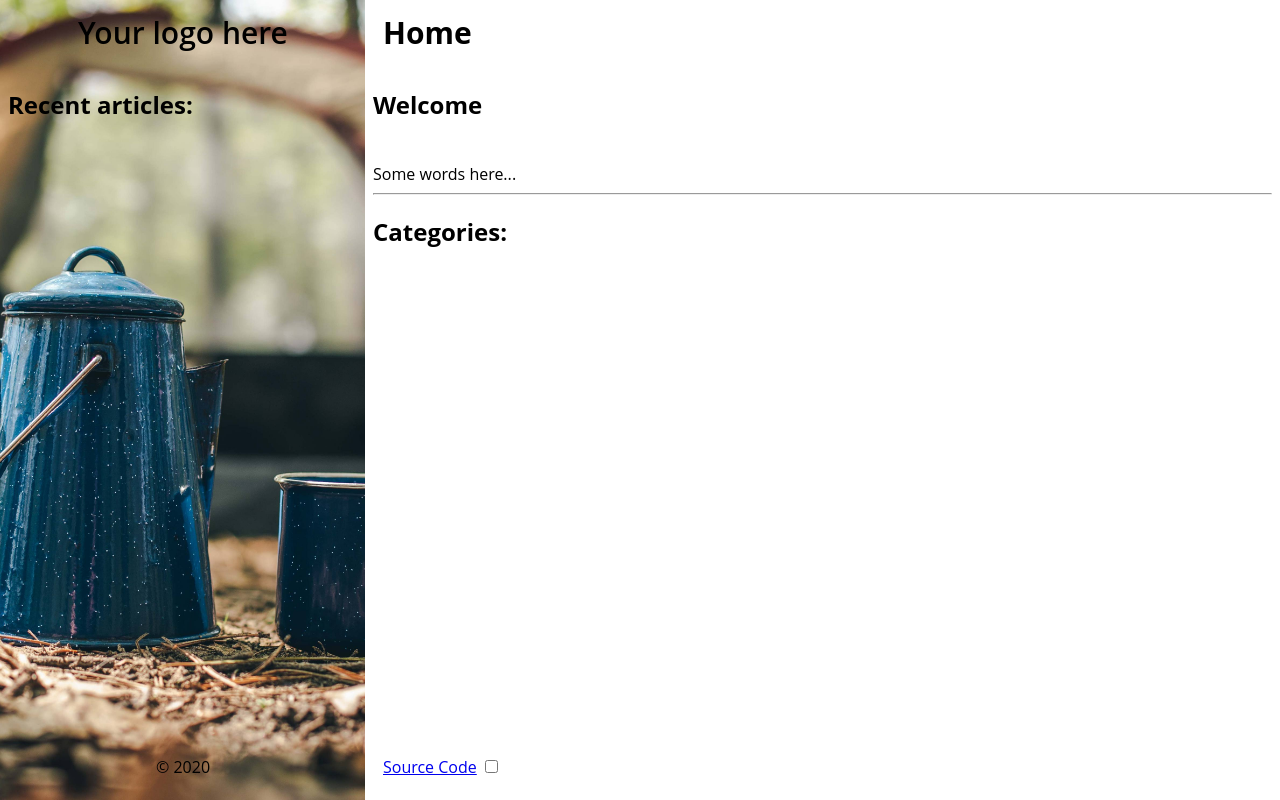
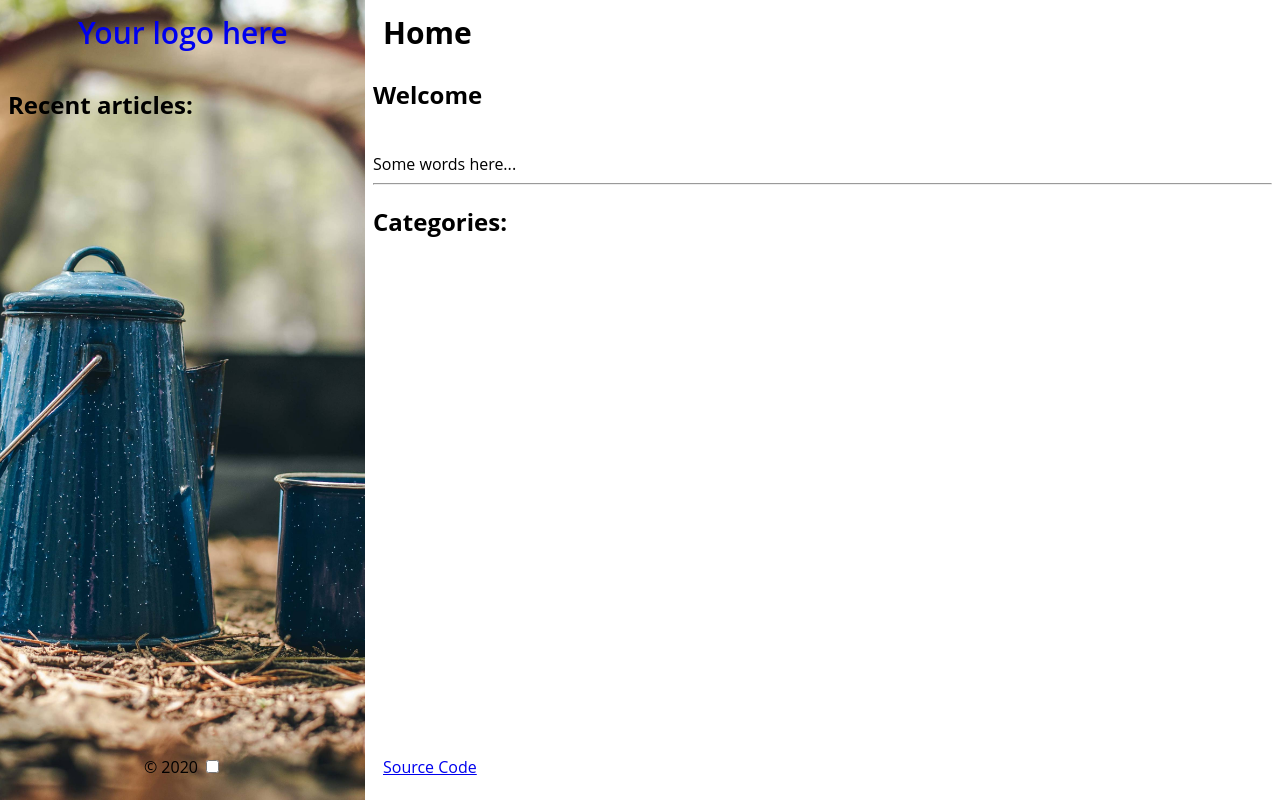
Before and after one commit to htdutchy/markdown-blog, a Django app: page / in a window 1280 px wide. Run offline with Django 3.2, Linux system fonts and the light colour scheme; data that the repository does not hold is empty; style sheets or scripts are compiled from the project's sources.

Commit message:
#5 fixed mobile styling

```diff
--- a/frontend/templates/base.html
+++ b/frontend/templates/base.html
@@ -5,16 +5,13 @@
 <head>
     <meta charset="UTF-8">
     <title>{{meta_title}}</title>
-    <link rel="stylesheet" type="text/css" href="{% static 'dist/main.css' %}?cb=1581109985869">
+    <link rel="stylesheet" type="text/css" href="{% static 'dist/main.css' %}">
     <link rel="stylesheet" type="text/css" href="{% static 'vendor/fontawesome/css/all.min.css' %}">
 </head>
 <body>
 <div class="container">
-    <div class="sidebar">
-        <a class="sidebar-logo" href="/"><span>Your logo here</span></a>
-        {% block sidebar %}
-            Templating error
-        {% endblock %}
+    <div class="logo">
+        <a class="logo-content" href="/"><span>Your logo here</span></a>
     </div>
     <div class="main">
         <div class="heading">{% block header_title %}<h1>{{ header_title }}</h1>{% endblock %}</div>
@@ -24,24 +21,29 @@
             {% endblock %}
         </div>
     </div>
+    <div class="sidebar">
+        {% block sidebar %}
+            Templating error
+        {% endblock %}
+    </div>
+    <div class="main-footer">
+        <span>
+            <a href="https://gitlab.com/htdutchy/markdown-blog" target="_blank">Source Code</a>
+        </span>
+    </div>
     <div class="sidebar-footer">
-        &copy; {% now "Y" %}
-    </div>
-    <div class="footer">
-        <p>
-            <a href="https://gitlab.com/htdutchy/markdown-blog" target="_blank">Source Code</a>
-        </p>
-        <p class="darkmode-switch">
+        <span>&copy; {% now "Y" %}</span>
+        <span class="darkmode-switch">
             <label id="darkmode-switch-label" class="darkmode-switch" for="darkmode-switch">
                 <input type="checkbox" id="darkmode-switch">
                 <span class="darkmode-slider"></span>
             </label>
-        </p>
+        </span>
     </div>
 </div>
 <div class="background">
     <img src="{% static 'default.jpg' %}" alt="Background Image"/>
 </div>
 </body>
-<script src="{% static 'dist/main.js' %}?cb=1581109985869"></script>
+<script src="{% static 'dist/main.js' %}"></script>
 </html>
--- a/src/sass/_variables.sass
+++ b/src/sass/_variables.sass
@@ -1,3 +1,6 @@
+// Alt media query
+$alt-media: only screen and (max-width: 900px), only screen and (orientation: portrait), only screen and (max-device-width: 767px)
+
 //// Solarized color scheme
 // Dark background tones
 $base03:    #002b36
@@ -7,14 +10,16 @@ $base02-trans: rgba(7, 54, 66, 0.75)
 // Dark content tones
 $base01:    #586e75
 $base00:    #657b83
-// Light content tones
-$base1:     #93a1a1
-$base0:     #839496
+
 // Light background tones
 $base3:     #fdf6e3
 $base3-trans:  rgba(253, 246, 227, 0.6)
 $base2:     #eee8d5
 $base2-trans:  rgba(238, 232, 213, 0.6)
+// Light content tones
+$base1:     #93a1a1
+$base0:     #839496
+
 // Accent colors
 $yellow:    #b58900
 $orange:    #cb4b16
@@ -26,21 +31,21 @@ $cyan:      #2aa198
 $green:     #859900
 ////
 
-//    SOLARIZED HEX     16/8 TERMCOL  XTERM/HEX   L*A*B      RGB         HSB
-//    --------- ------- ---- -------  ----------- ---------- ----------- -----------
-//    base03    #002b36  8/4 brblack  234 #1c1c1c 15 -12 -12   0  43  54 193 100  21
-//    base02    #073642  0/4 black    235 #262626 20 -12 -12   7  54  66 192  90  26
-//    base01    #586e75 10/7 brgreen  240 #585858 45 -07 -07  88 110 117 194  25  46
-//    base00    #657b83 11/7 bryellow 241 #626262 50 -07 -07 101 123 131 195  23  51
-//    base0     #839496 12/6 brblue   244 #808080 60 -06 -03 131 148 150 186  13  59
-//    base1     #93a1a1 14/4 brcyan   245 #8a8a8a 65 -05 -02 147 161 161 180   9  63
-//    base2     #eee8d5  7/7 white    254 #e4e4e4 92 -00  10 238 232 213  44  11  93
-//    base3     #fdf6e3 15/7 brwhite  230 #ffffd7 97  00  10 253 246 227  44  10  99
-//    yellow    #b58900  3/3 yellow   136 #af8700 60  10  65 181 137   0  45 100  71
-//    orange    #cb4b16  9/3 brred    166 #d75f00 50  50  55 203  75  22  18  89  80
-//    red       #dc322f  1/1 red      160 #d70000 50  65  45 220  50  47   1  79  86
-//    magenta   #d33682  5/5 magenta  125 #af005f 50  65 -05 211  54 130 331  74  83
-//    violet    #6c71c4 13/5 brmagenta 61 #5f5faf 50  15 -45 108 113 196 237  45  77
-//    blue      #268bd2  4/4 blue      33 #0087ff 55 -10 -45  38 139 210 205  82  82
-//    cyan      #2aa198  6/6 cyan      37 #00afaf 60 -35 -05  42 161 152 175  74  63
-//    green     #859900  2/2 green     64 #5f8700 60 -20  65 133 153   0  68 100  60
+//    SOLARIZED HEX     RGB
+//    --------- ------- -----------
+//    base03    #002b36   0  43  54
+//    base02    #073642   7  54  66
+//    base01    #586e75  88 110 117
+//    base00    #657b83 101 123 131
+//    base0     #839496 131 148 150
+//    base1     #93a1a1 147 161 161
+//    base2     #eee8d5 238 232 213
+//    base3     #fdf6e3 253 246 227
+//    yellow    #b58900 181 137   0
+//    orange    #cb4b16 203  75  22
+//    red       #dc322f 220  50  47
+//    magenta   #d33682 211  54 130
+//    violet    #6c71c4 108 113 196
+//    blue      #268bd2  38 139 210
+//    cyan      #2aa198  42 161 152
+//    green     #859900 133 153   0
--- a/src/sass/main.sass
+++ b/src/sass/main.sass
@@ -5,39 +5,28 @@
     font-family: "Open Sans", sans-serif
     display: grid
     grid-template-columns: 350px auto
-    grid-template-rows: auto 50px
+    grid-template-rows: 50px auto 50px
     grid-column-gap: 15px
     grid-row-gap: 10px
-    justify-items: stretch
-    align-items: start
+    grid-template-areas: "logo main" "sidebar main" "sidebar-footer main-footer"
     min-height: 98vh
     max-width: 1920px
 
+.logo
+    grid-area: logo
+    text-align: center
+    background-color: var(--sol-background-trans)
+    border-radius: 10px
 
-.sidebar
-    display: grid
-    grid-template-columns: auto
-    grid-template-rows: 50px auto
-    grid-row-gap: 10px
-
-    .sidebar-logo
+    .logo-content
         font-family: "Open Sans", sans-serif
         font-weight: 600
         font-size: 30px
         line-height: 50px
-        text-align: center
-        background-color: var(--sol-background-trans)
-        border-radius: 10px
-        color: unset
         text-decoration: unset
 
-
-
 .main
-    display: grid
-    grid-template-columns: auto
-    grid-template-rows: 50px auto
-    grid-row-gap: 10px
+    grid-area: main
 
     .heading
         line-height: 50px
@@ -52,15 +41,11 @@
             font-family: "Open Sans", sans-serif
             font-weight: 600
 
+.sidebar
+    grid-area: sidebar
 
-.sidebar-footer
-    text-align: center
-    line-height: 50px
-    background-color: var(--sol-background-trans)
-    border-radius: 10px
-
-
-.footer
+.main-footer
+    grid-area: main-footer
     line-height: 50px
     background-color: var(--sol-highlight)
     border-radius: 10px
@@ -70,7 +55,12 @@
         display: inline-block
         margin: 0 0 0 0
 
-
+.sidebar-footer
+    grid-area: sidebar-footer
+    text-align: center
+    line-height: 50px
+    background-color: var(--sol-background-trans)
+    border-radius: 10px
 
 .background
     position: fixed
--- a/src/sass/partials/darkmode_switch.sass
+++ b/src/sass/partials/darkmode_switch.sass
@@ -1,7 +1,7 @@
 @import ../variables
 @import ../mixins
 
-p.darkmode-switch
+span.darkmode-switch
     padding-top: 8px
     position: absolute
 
--- a/src/sass/partials/main_categories.sass
+++ b/src/sass/partials/main_categories.sass
@@ -4,7 +4,7 @@
 .main
     .category-list
         display: grid
-        grid-template-columns: repeat(4, 200px)
+        grid-template-columns: repeat(auto-fill, 200px)
         grid-auto-rows: 300px
         grid-column-gap: 10px
         grid-row-gap: 10px
```
Also changed, not shown: gulpfile.js (+5 -4 lines), src/sass/mobile.sass (+7 -20 lines).
